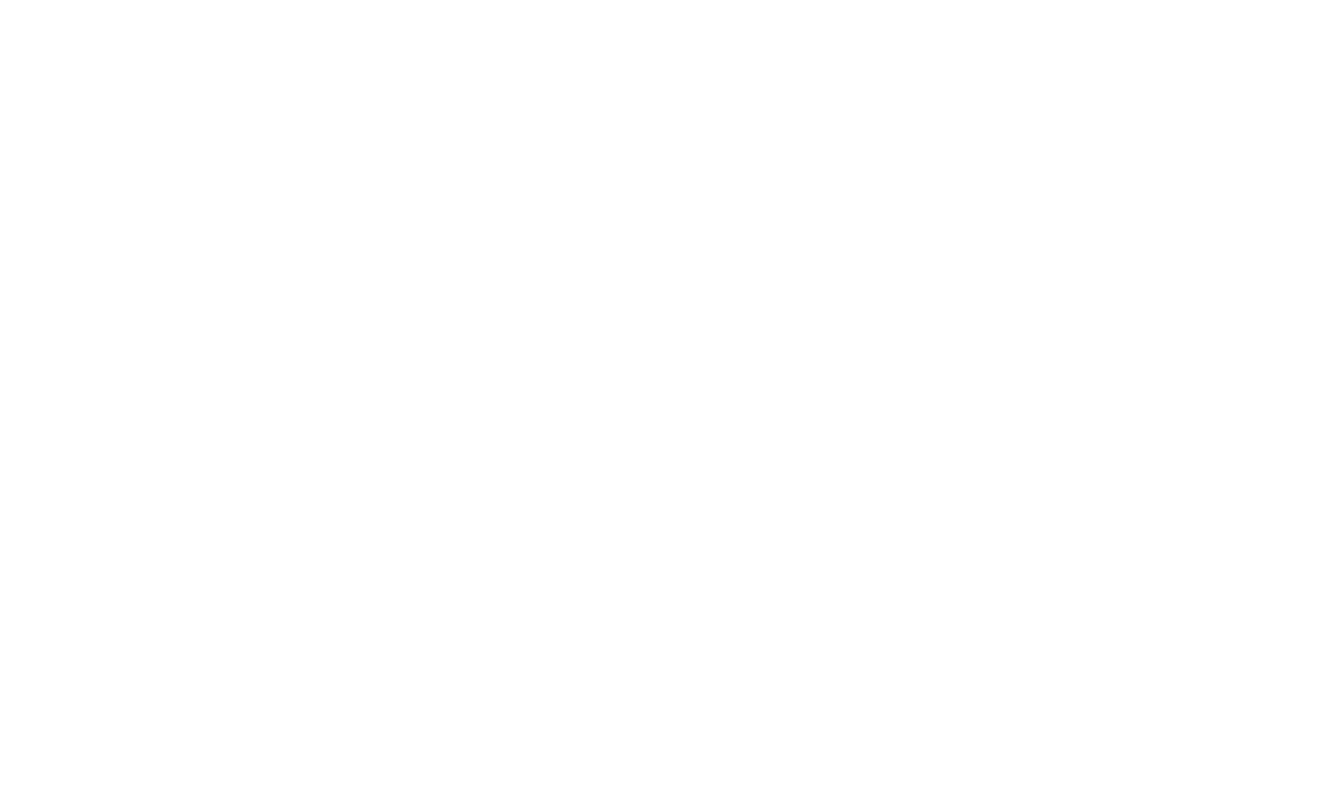
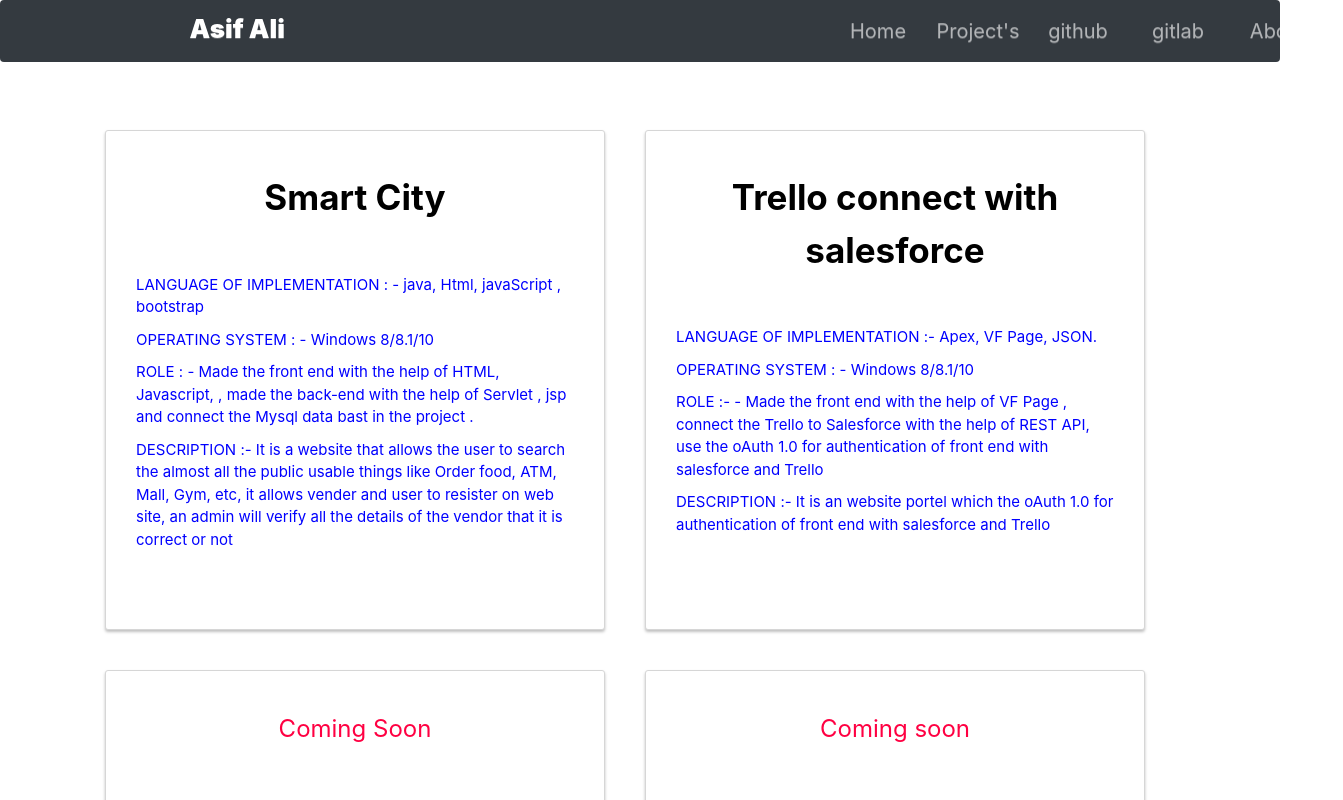
Before and after one commit to asifali24/Portfolio, a React (Create React App) app: page /project in a window 1280 px wide. Shown: the top 800 px of the page, 1343 px wide, since content can reach past the window. Built offline with nearby package versions, Linux system fonts and the light colour scheme.

Commit message:
added extra feature

```diff
--- a/src/App.css
+++ b/src/App.css
@@ -39,3 +39,50 @@
   background: #007bb5;
   color: white;
 }
+
+
+
+.body {
+  background: #f1f1f1;
+  font-family: "Inconsolata", monospace;
+  font-weight: bold;
+  color: gray;
+  text-align: center;
+  -webkit-font-smoothing: antialiased;
+}
+.box-wrap {
+  display: flex;
+  align-items: center;
+  justify-content: center;
+  margin: 50px;
+}
+.box {
+  padding: 30px;
+  margin: 20px;
+  background: white;
+  width: 500px;
+  height: 500px;
+  border: 1px solid #d6d6d6;
+  box-shadow: 0 2px 3px 0px rgba(0, 0, 0, 0.25);
+  border-radius: 3px;
+  transition: 0.2s all;
+  text-align: center;
+  padding-top: 40px;
+  padding-top: auto;
+  padding-bottom: auto;
+  font-size: 24px;
+  color: #ff0042;
+  /* background-color: #666666; */
+}
+.box-wrap:hover .box {
+  filter: blur(3px);
+  opacity: 0.3;
+  transform: scale(1);
+  box-shadow: none;
+}
+.box-wrap:hover .box:hover {
+  transform: scale(1);
+  filter: blur(0px);
+  opacity: 1;
+  box-shadow: 0 8px 20px 0px rgba(0, 0, 0, 0.125);
+}
--- a/src/App.js
+++ b/src/App.js
@@ -2,6 +2,8 @@ import React from "react";
 import "./App.css";
 import { BrowserRouter, Route, Link, Switch } from "react-router-dom";
 import Home from "./page/Home";
+import Project from "./page/Project"
+import About from "./page/About"
 
 function App() {
   return (
@@ -9,6 +11,11 @@ function App() {
       <BrowserRouter>
         <Switch>
           <Route exact path="/" component={Home} />
+          <Route exact path="/project" component={Project} />
+          <Route exact path="/about" component={About} />
+          <Route path='/external' component={() => { window.location = 'https://domain.extension/external-without-params'; return null;} }/>
+
+          {/* <Route path='/external' component={() => { window.location = 'https://domain.extension/external-without-params'; return null;} }/> */}
           {/* <Route component={Error} /> */}
         </Switch>
       </BrowserRouter>
--- a/src/Component/Footer.js
+++ b/src/Component/Footer.js
@@ -7,18 +7,19 @@ export default class Footer extends Component {
       <div
         style={{
           width: "600px",
-          backgroundColor: "pink",
+          // backgroundColor: "pink",
           marginLeft: "auto",
           marginRight: "auto",
           textAlign: "center"
         }}
       >
-        <div style={{ textAlign: "center", fontSize: "45px" }}>Asif Ali</div>
-        <div style={{ textAlign: "center", fontSize: "35px" }}>
-          YOU CAN CONNECT WITH ME ON
+        <div style={{ textAlign: "center", fontSize: "45px",fontWeight:"bolder", color:"#234099",  }}>Asif Ali</div>
+        <div style={{ textAlign: "center", fontSize: "35px",height:"150px",color:"#234099" }}>
+          {/* YOU CAN CONNECT WITH ME ON */}
+          -------------------------------------------------------------
         </div>
         <div>
-          <a href="#" className="fa fa-linkedin"></a>
+
         </div>
       </div>
     );
--- a/src/Component/Header.js
+++ b/src/Component/Header.js
@@ -57,6 +57,7 @@ export default class Header extends Component {
     return (
       <div style={{ position: "-webkit-sticky", position: "sticky", top: 0 }}>
         <nav className="navbar navbar-expand-md bg-dark navbar-dark">
+          {/* <img src={Image2} height="60px"/> */}
           <a
             className="navbar-brand"
             href="#"
@@ -75,7 +76,7 @@ export default class Header extends Component {
           <div
             className="collapse navbar-collapse"
             id="collapsibleNavbar"
-            style={{ marginLeft: "46%" }}
+            style={{ marginLeft: "40%" }}
           >
             <ul className="navbar-nav">
               <li
@@ -100,7 +101,7 @@ export default class Header extends Component {
                   textAlign: "center"
                 }}
               >
-                <a className="nav-link" href="#">
+                <a className="nav-link" href="/project">
                   Project's
                 </a>
               </li>
@@ -113,7 +114,7 @@ export default class Header extends Component {
                   textAlign: "center"
                 }}
               >
-                <a className="nav-link" href="#">
+                <a className="nav-link" href="https://github.com/asifali24">
                   github
                 </a>
               </li>
@@ -126,7 +127,20 @@ export default class Header extends Component {
                   textAlign: "center"
                 }}
               >
-                <a className="nav-link" href="#">
+                <a className="nav-link" href="https://gitlab.com/asifali24">
+                  gitlab
+                </a>
+              </li>
+              <li
+                className="nav-item"
+                style={{
+                  width: "100px",
+                  fontSize: "20px",
+                  fontWeight: "400",
+                  textAlign: "center"
+                }}
+              >
+                <a className="nav-link" href="/about">
                   About
                 </a>
               </li>
--- /dev/null
+++ b/src/page/About.js
@@ -0,0 +1,35 @@
+import React, { Component } from 'react'
+import "../App.css";
+import Header from "../Component/Header";
+import Footer from "../Component/Footer";
+
+export default class About extends Component {
+    render() {
+        return (
+            <div>
+        <div className="container-fluid">
+          <div className="row">
+            <div
+              className="col-xl-12"
+              style={{
+                margin: 0,
+                padding: 0,
+                position: "sticky",
+                top: 0,
+                height: "60px",
+                zIndex: "1"
+              }}
+            >
+              <Header />
+            </div>
+            <div className="col-sm-12 row" style={{ margin: 0, padding: 0 }}>
+            <div className="box-wrap col-sm-12  col-xl-12 col-lg-10 col-md-12 col-12 row">
+
+            </div>
+            </div>
+            </div>
+            </div>
+            </div>
+        )
+    }
+}
--- /dev/null
+++ b/src/page/Project.js
@@ -0,0 +1,83 @@
+import React, { Component } from 'react'
+import "../App.css";
+import Header from "../Component/Header";
+import Footer from "../Component/Footer";
+
+export default class Project extends Component {
+    render() {
+        return (
+            <div>
+        <div className="container-fluid">
+          <div className="row">
+            <div
+              className="col-xl-12"
+              style={{
+                margin: 0,
+                padding: 0,
+                position: "sticky",
+                top: 0,
+                height: "60px",
+                zIndex: "1"
+              }}
+            >
+              <Header />
+            </div>
+            <div className="col-sm-12 row" style={{ margin: 0, padding: 0 }}>
+            <div className="box-wrap col-sm-12  col-xl-12 col-lg-10 col-md-12 col-12 row">
+
+             <div className="box OneLine">
+                 <div style={{fontSize:"35px",fontWeight:"700", color:"black"}}>Smart City</div>
+                 <div style={{textAlign:"left",fontSize:"15px",marginTop:"50px" , color:"blue"}}>
+                     <div>LANGUAGE OF IMPLEMENTATION : - java, Html, javaScript , bootstrap</div>
+                     <div style={{marginTop:"10px"}}>
+                     OPERATING SYSTEM : - Windows 8/8.1/10
+                     </div>
+                     <div style={{marginTop:"10px"}}>
+                     ROLE : - Made the front end with the help of HTML, Javascript, , made the back-end with the help of
+Servlet , jsp and connect the Mysql data bast in the project .
+                     </div>
+                     <div style={{marginTop:"10px"}}> DESCRIPTION :- It is a website that allows the user to search the almost all the public usable things like Order food, ATM, Mall, Gym, etc, it allows vender and user to resister on web site, an admin will verify all
+the details of the vendor that it is correct or not
+                     </div>
+                 </div>
+             </div>
+             <div className="box OneLine">
+                 <div style={{fontSize:"35px",fontWeight:"700", color:"black"}}>Trello connect with salesforce</div>
+                 <div style={{textAlign:"left",fontSize:"15px",marginTop:"50px" , color:"blue"}}>
+                     <div>LANGUAGE OF IMPLEMENTATION :- Apex, VF Page, JSON.</div>
+                     <div style={{marginTop:"10px"}}>
+                     OPERATING SYSTEM : - Windows 8/8.1/10
+                     </div>
+                     <div style={{marginTop:"10px"}}>
+                     ROLE :- - Made the front end with the help of VF Page , connect the Trello to Salesforce with the help of
+REST API, use the oAuth 1.0 for authentication of front end with salesforce and Trello
+                     </div>
+                     <div style={{marginTop:"10px"}}> DESCRIPTION :- It is an website portel which the oAuth 1.0 for authentication of front end with salesforce and Trello
+                     </div>
+
+                 </div>
+             </div>
+             <div className="box OneLine">Coming Soon</div>
+             <div className="box OneLine">Coming soon</div>
+             <div
+              className="col-xl-12 row"
+              // style={{ marginLeft: "auto", marginRight: "auto" }}
+            >
+              <div style={{marginTop:"100px" , marginLeft:"auto",marginRight:"auto"}}>
+              <Footer />
+              </div>
+
+            </div>
+
+
+
+
+         </div>
+                </div>
+                </div>
+                </div>
+                </div>
+
+        )
+    }
+}
```
Also changed, not shown: src/page/Footer.js (deleted, +0 -7 lines), src/page/Home.js (+13 -8 lines), 1 other file (tests, documents, lock files or other folders).
